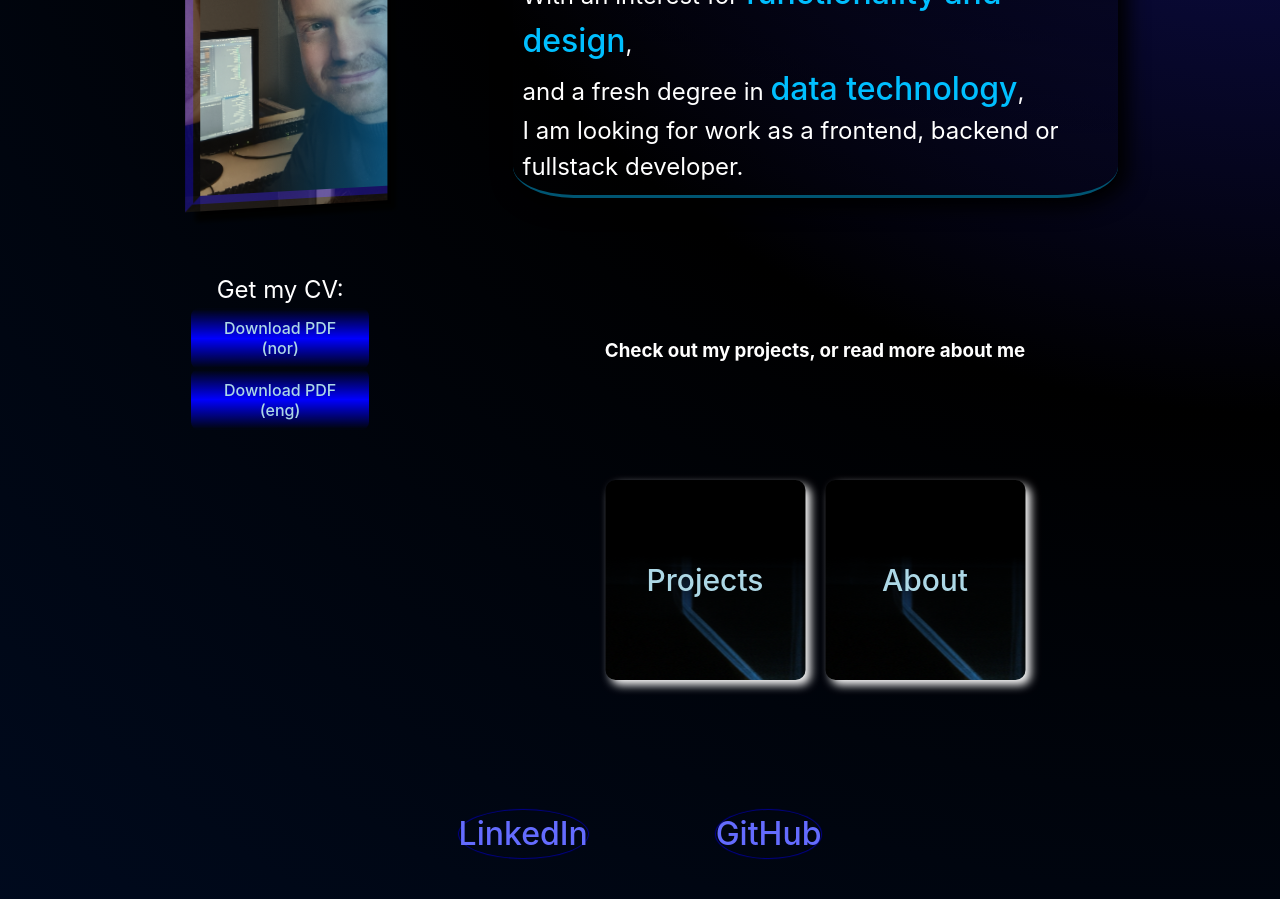
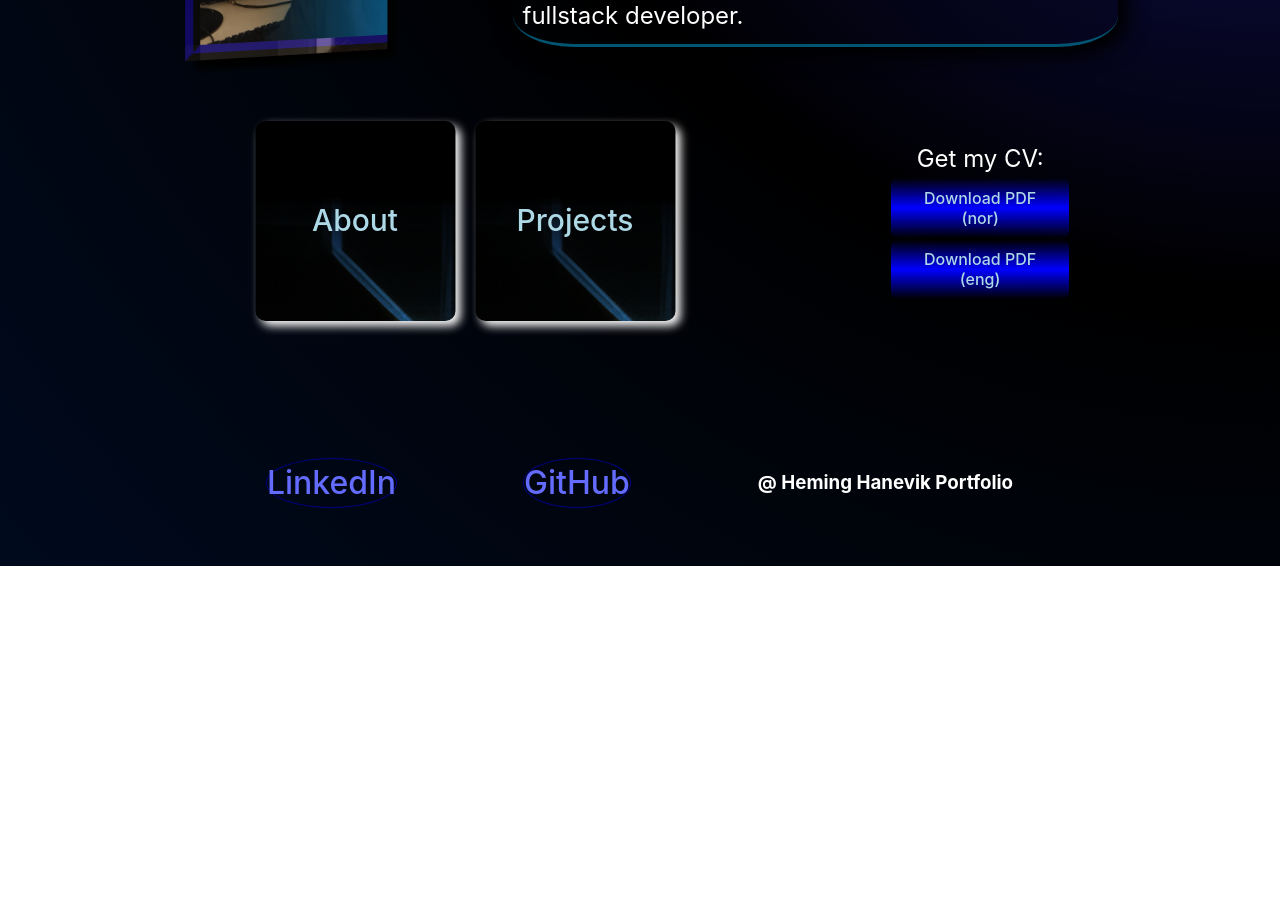
Before and after one commit to hemingus/portfolio, a React (Vite) app: page / in a window 1280 px wide. Shown: the part 560-1459 px from the top of the page. After the commit the page ends 1126 px from the top, so only its background shows below. Built offline with nearby package versions, Linux system fonts and the light colour scheme.

Commit message:
interface ajustments

```diff
--- a/src/components/ImageCarousel/ImageCarousel.css
+++ b/src/components/ImageCarousel/ImageCarousel.css
@@ -18,9 +18,8 @@
     border-radius: 10px;
     overflow: auto;
     overflow-y: hidden;
+    padding: 1rem;
 }
-
-
 
 .carousel-image {
     position: relative;
--- a/src/pages/HomePage.css
+++ b/src/pages/HomePage.css
@@ -114,6 +114,8 @@
 
 .footer-container {
     margin-top: 80px;
+    margin-bottom: 0px;
+    bottom: 0%;
     grid-column: span 3;
     display: flex;
     flex-wrap: wrap;
@@ -168,8 +170,8 @@
 
     .link-container {
         grid-column: span 2;
-        grid-column-start: 2;
-        grid-column-end: 4;
+        grid-column-start: 1;
+        grid-column-end: 3;
     }
     .grid-item-2 {
         grid-column: span 2;
--- a/src/pages/HomePage.tsx
+++ b/src/pages/HomePage.tsx
@@ -26,7 +26,6 @@ const HomePage = () => {
     return (
         <div className="HomePage-container">
             <h1 className="grid-item-full">Heming Hanevik</h1>
-            <h2 className="grid-item-full">Fullstack Developer</h2>
             <div className="portrait-box"></div>
             <p className="grid-item-2">
                 <span className="text-3rem"> Hi,  I'm Heming</span><br/>
@@ -34,6 +33,12 @@ const HomePage = () => {
                 and a fresh degree in <span className="text-2rem">data technology</span>,<br/>
                 I am looking for work as a frontend, backend or fullstack developer.
             </p>
+
+            <div className="link-container">
+                <Link className="link-button" to="/about">About</Link>
+                <Link className="link-button" to="/projects">Projects</Link>
+            </div>
+
             <div className="flex-column">
                 <label>Get my CV:</label>
                 <button onClick={onCVnorClick}>
@@ -43,15 +48,11 @@ const HomePage = () => {
                         Download PDF (eng)
                 </button>
             </div>
-            <h3 className="grid-item-2">Check out my projects, or read more about me</h3>
-            <div className="link-container">
-                <Link className="link-button" to="/projects">Projects</Link>
-                <Link className="link-button" to="/about">About</Link>
-            </div>
 
             <div className="footer-container">
                 <a href="https://www.linkedin.com/in/heming-hanevik-395220129/" target="_blank">LinkedIn</a>
                 <a href="https://github.com/hemingus" target="_blank">GitHub</a>
+                <h3>@ Heming Hanevik Portfolio</h3>
             </div>
         </div>
     )
--- a/src/pages/ProjectDetailsPage.css
+++ b/src/pages/ProjectDetailsPage.css
@@ -1,3 +1,7 @@
+.projectContainer {
+    background: url("../assets/images/tech_globe.png");
+}
+
 .projectDetailsContainer {
     display: flex;
     flex-direction: column;
--- a/src/pages/ProjectDetailsPage.tsx
+++ b/src/pages/ProjectDetailsPage.tsx
@@ -15,7 +15,7 @@ const ProjectDetailsPage = () => {
     }
 
     return (
-        <>
+        <div className="projectContainer">
             <h1>{project.header}</h1>
             <div className="projectDetailsContainer">
 
@@ -29,7 +29,7 @@ const ProjectDetailsPage = () => {
                     <ImageCarousel images={project.images} path={path}/>
                 </section>
             </div>
-        </>
+        </div>
     );
 
 }
--- /dev/null
+++ b/src/pages/ProjectsPage.css
@@ -0,0 +1,3 @@
+.ProjectsPage-container {
+    background: url("../assets/images/tech_globe.png");
+}
--- a/src/pages/ProjectsPage.tsx
+++ b/src/pages/ProjectsPage.tsx
@@ -1,14 +1,15 @@
 import jsonData from '../portfolio_data.json'
 import ImageGallery from '../components/ImageGallery/ImageGallery'
+import './ProjectsPage.css'
 
 const projects = jsonData.projects
 
 const ProjectsPage = () => {
     return (
-        <>
+        <div className="ProjectsPage-container">
             <h1>Projects</h1>
             <ImageGallery entries={projects} />
-        </>
+        </div>
     )
 }
 
--- a/src/portfolio_data.json
+++ b/src/portfolio_data.json
@@ -14,7 +14,7 @@
             "action_mergeLines.gif",
             "action_putArrow.gif",
             "action_setTextColor.gif"],
-            "iframe": "https://www.syntaxsprout.com"
+            "url": "https://www.syntaxsprout.com"
         },
         {
             "header": "Focus Director",
@@ -36,7 +36,7 @@
             "ASP.NET Core and CosmosDB on the backend.",
             "Using Azure web services to host the application, REST API and database."],
             "images": ["musicspace_image1.png"],
-            "iframe": "https://hemingmusic.azurewebsites.net"
+            "url": "https://hemingmusic.azurewebsites.net"
         },
         {
             "header": "Hold'em Poker",
```
Lines whose indentation alone changed are shown as unchanged.
